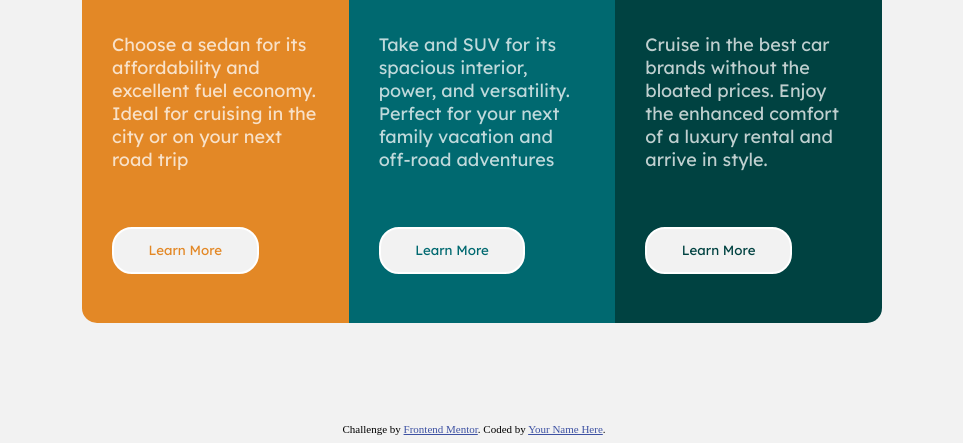
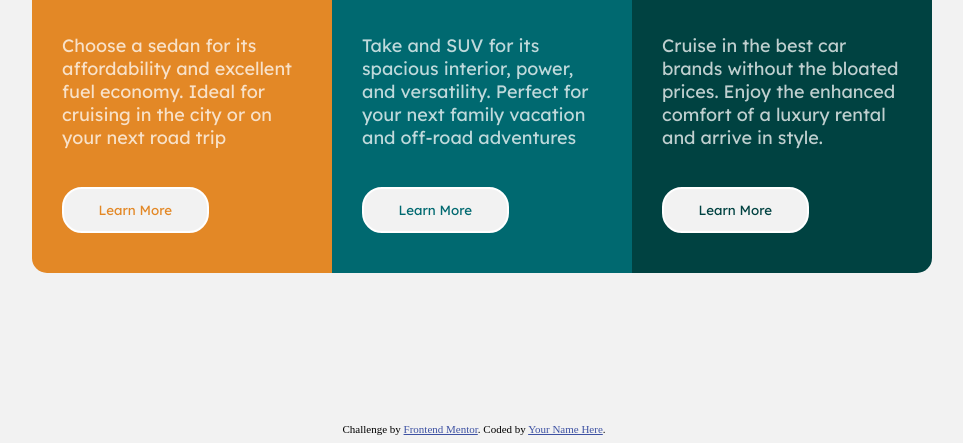
Before and after one commit to Eyepatch0/3-column-preview-card-component, a plain HTML site: page index.html in a window 1280 px wide. Shown: the part 385-828 px from the top of the page, without its empty margins (166-1129 px from the left). Drawn offline with Linux system fonts and the light colour scheme.

Commit message:
adjusted width and height for perfect solution

```diff
--- a/style.css
+++ b/style.css
@@ -21,8 +21,8 @@ main {
   box-sizing: border-box;
 }
 .card__container {
-  width: 800px;
-  height: 600px;
+  width: 900px;
+  height: 500px;
   max-height: 100%;
   max-width: 100%;
   display: grid;
```
